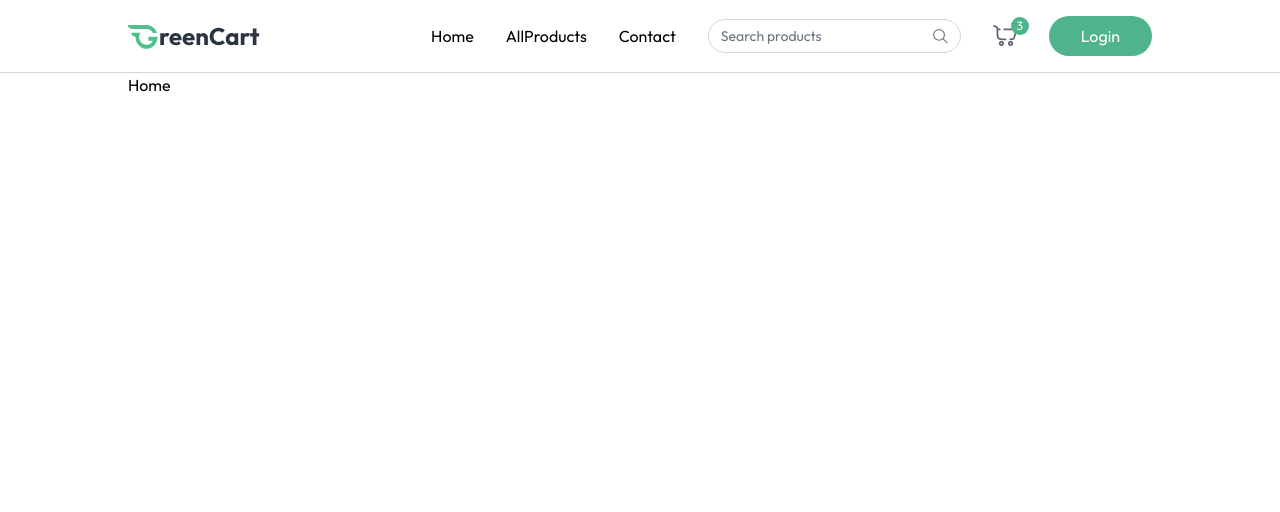
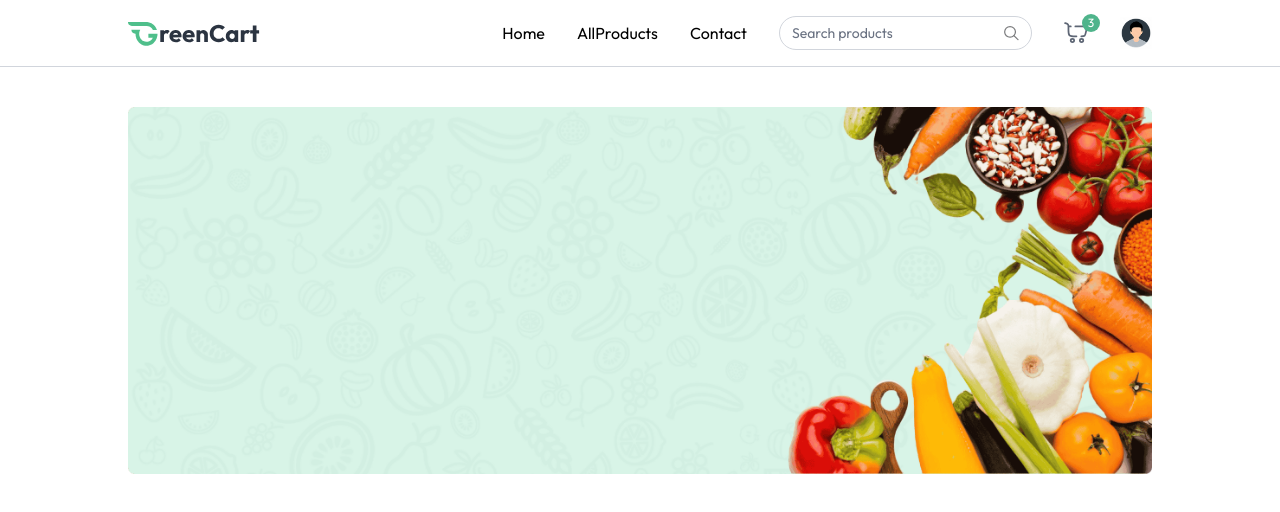
Before and after one commit to sadaqhassan/Adeego, a React (Vite) app in the folder client/: page / in a window 1280 px wide. Shown: the top 512 px of the page. Built offline with nearby package versions, Linux system fonts and the light colour scheme.

Commit message:
Nav change

```diff
--- a/client/src/Components/Navbar.jsx
+++ b/client/src/Components/Navbar.jsx
@@ -5,20 +5,23 @@ import { useAppContext } from "../Context/AppContext";
 
 const Navbar = () => {
     const [open, setOpen]=useState(false)
-    const {user,setUser , setShowUserLogin}= useAppContext()
+    const {user,setUser , setShowUserLogin ,navigate}= useAppContext()
 
-    const handleLogout = ()=>{
+
+    //logout
+    const handleLogout = async()=>{
       setUser(null)
+      navigate('/')
     }
-    const handleLogin = ()=>{
+    //Login
+    const handleLogin = async()=>{
       setOpen(false)
-
       setShowUserLogin(true)
     }
     return (
         <nav className="flex items-center justify-between px-6 md:px-16 lg:px-24 xl:px-32 py-4 border-b border-gray-300 bg-white relative transition-all">
 
-            <Link to={'/'}>
+            <Link to={'/'} onClick={()=>setOpen(false)}>
                 <img src={assets.logo} alt="logo" />
             </Link>
 
@@ -33,7 +36,7 @@ const Navbar = () => {
                     <img src={assets.search_icon} alt="seach" />
                 </div>
 
-                <div className="relative cursor-pointer">
+                <div onClick={()=>navigate('/cart')} className="relative cursor-pointer">
                     <img src={assets.nav_cart_icon} alt="cart" className="w-6 opacity-80"/>
                     <button className="absolute -top-2 -right-3 text-xs text-white  bg-primary w-[18px] h-[18px] rounded-full">3</button>
                 </div>
@@ -44,11 +47,11 @@ const Navbar = () => {
                 className="cursor-pointer px-8 py-2 bg-primary hover:bg-primary-dull transition text-white rounded-full">
                     Login
                 </button>):
-                (<div>
-                  <img className="group relative h-8 w-8" src={assets.profile_icon} alt="profile" />
-                  <ul className="hidden hover:block absolute bg-white shadow-2xl">
-                    <li>My orders</li>
-                    <li onClick={handleLogout}>Logout</li>
+                (<div className="group relative cursor-pointer">
+                  <img className=" h-8 w-8" src={assets.profile_icon} alt="profile" />
+                  <ul className="hidden group-hover:block absolute rounded-lg shadow-2xl  px-2 w-24 bg-white border py-2  border-gray-300 text-sm z-40">
+                    <li className="hover:text-primary my-2 text-start">my orders</li>
+                    <li className="hover:text-primary text-start pt-2" onClick={handleLogout}>Logout</li>
                   </ul>
                 </div>
                 )
@@ -62,6 +65,7 @@ const Navbar = () => {
             </button>
 
             {/* Mobile Menu */}
+            {open &&
             <div className={`${open ? 'flex' : 'hidden'} absolute top-[60px] left-0 w-full bg-white shadow-md py-4 flex-col items-start gap-2 px-5 text-sm md:hidden`}>
                 <Link onClick={()=>setOpen(false)} to={'/'} className="block">Home</Link>
                 <Link onClick={()=>setOpen(false)} to={'/all-products'} className="block">AllProducts</Link>
@@ -69,17 +73,19 @@ const Navbar = () => {
                 {
                   user ?
                   ( <div><Link to={'/'} className="block">My orders</Link>
-                <button onClick={handleLogout} className="cursor-pointer px-8 py-2 bg-primary hover:bg-primary-dull transition text-white rounded-full">
+                <button onClick={handleLogout} className="cursor-pointer mt-2 px-8 py-2 bg-primary hover:bg-primary-dull transition text-white rounded-full">
                     Logout
                 </button> </div> )
                   :
                   (
-                <button onClick={()=>setOpen(false)} className="cursor-pointer px-8 py-2 bg-primary hover:bg-primary-dull transition text-white rounded-full">
+                <button onClick={handleLogin} className="cursor-pointer px-8 py-2 mt-4 bg-primary hover:bg-primary-dull transition text-white rounded-full">
                     Login
                 </button> )
+
                 }
 
             </div>
+            }
 
         </nav>
     )
--- a/client/src/Context/AppContext.jsx
+++ b/client/src/Context/AppContext.jsx
@@ -10,7 +10,7 @@ export const AppContextProvider = ({children})=>{
 
     const navigate = useNavigate()
     const [isSeller,setIsSeller]  = useState(false)
-    const [user , setUser] = useState(null)
+    const [user , setUser] = useState(true)
     const [showUserLogin , setShowUserLogin] = useState(false)
 
 
--- a/client/src/pages/Home.jsx
+++ b/client/src/pages/Home.jsx
@@ -1,8 +1,11 @@
 import React from 'react'
+import Banner from '../Components/Banner'
 
 const Home = () => {
   return (
-    <div>Home</div>
+    <div className='mt-10'>
+      <Banner/>
+    </div>
   )
 }
 
```
